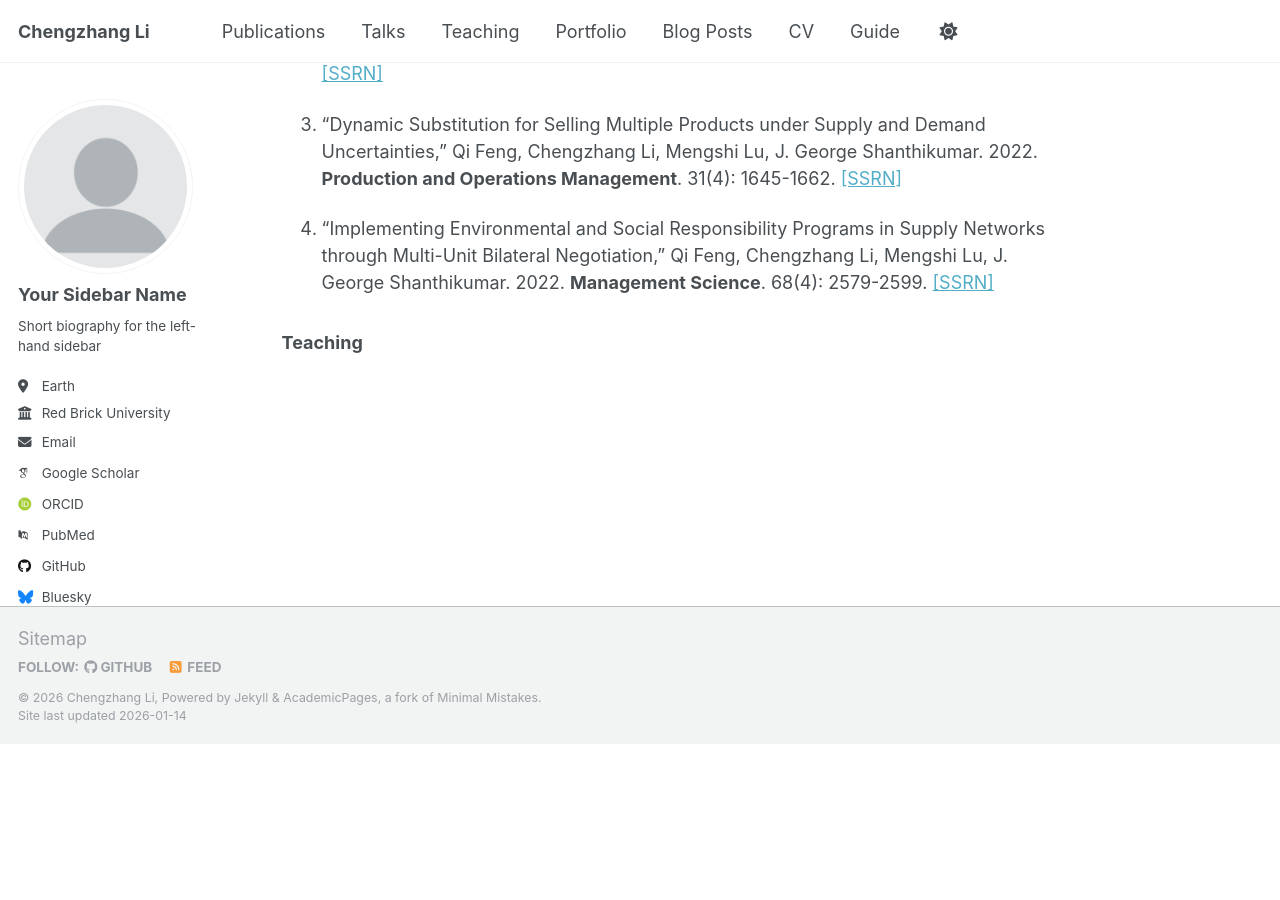
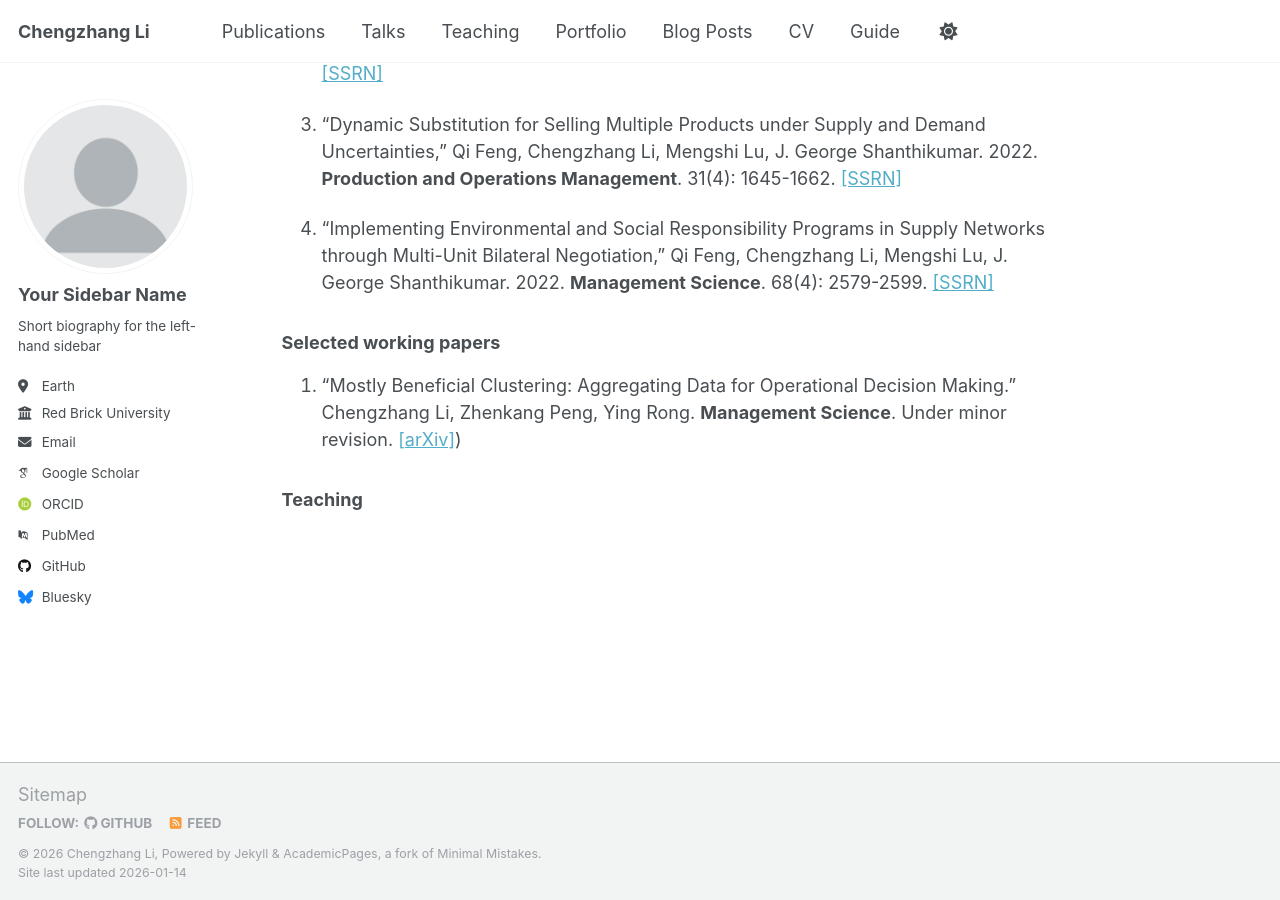
Before and after one commit to li-chengzhang/li-chengzhang.github.io, a Jekyll site: the page built from _pages/about.md, in a window 1280 px wide and 900 px high, scrolled down 673 px. Built offline with Jekyll 4.4.1, drawn with Linux system fonts in a browser that asks for light colours; some web fonts are replaced; a script that is not in the unit is left out; before the commit the page ends 1417 px from its top, so only the background shows below that.

Commit message:
Update about.md

```diff
--- a/_pages/about.md
+++ b/_pages/about.md
@@ -32,7 +32,10 @@ My research lies at the intersection of operations management, data-driven decis
    Qi Feng, Chengzhang Li, Mengshi Lu, J. George Shanthikumar. 2022.  **Management Science**. 68(4): 2579-2599.
    [[SSRN]](https://papers.ssrn.com/sol3/papers.cfm?abstract_id=3309518)
 
+### Selected working papers
 
-
+1. "Mostly Beneficial Clustering: Aggregating Data for Operational Decision Making."
+    Chengzhang Li, Zhenkang Peng, Ying Rong. **Management Science**. Under minor revision.
+   [[arXiv]](https://arxiv.org/abs/2311.17326))
 
 ### Teaching
```
